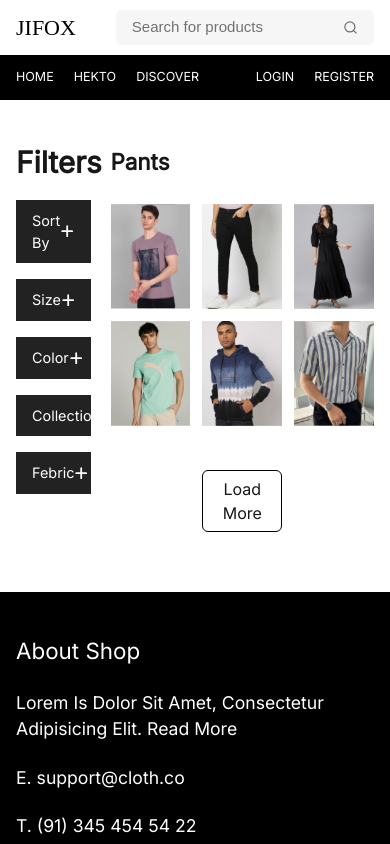
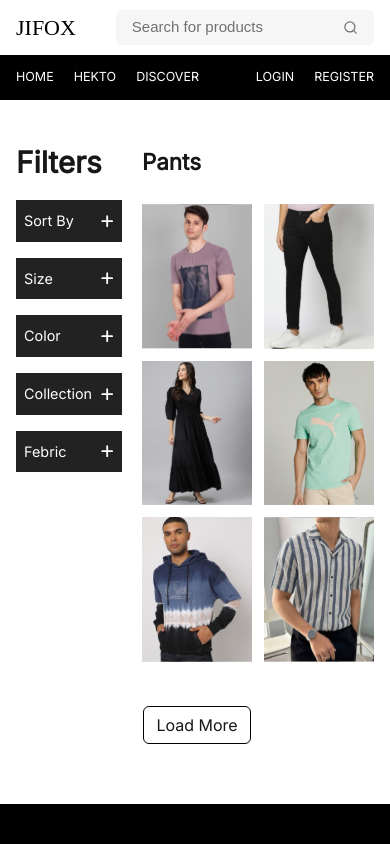
Before and after one commit to Rohit17112003/jifox, a Next.js app: page /browsecategories in a window 390 px wide. Shown: the top 844 px of the page. Built offline with nearby package versions, Linux system fonts and the light colour scheme; a web font is replaced by a local one.

Commit message:
currection of browser page

```diff
--- a/src/app/browsecategories/page.js
+++ b/src/app/browsecategories/page.js
@@ -46,63 +46,69 @@ const page = () => {
   ];
   const design = (
     <>
-      <div className="grid grid-cols-4 px-4 md:px-36 pt-10 md:gap-7 gap-5 items-center">
+      <div className="grid md:grid-cols-4 grid-cols-3 px-4 md:px-36 pt-10 md:gap-7 gap-5 items-center">
         <div className="col-span-1 flex flex-col gap-4 text-[0.9rem]">
           <h1 className="text-[1.85rem] font-semibold">Filters</h1>
         </div>
-        <div className="col-span-3 grid grid-cols-3 md:gap-5 gap-3 py-1 md:py-0">
+        <div className="md:col-span-3 col-span-2 grid md:grid-cols-3 grid-cols-2 md:gap-5 gap-3 py-1 md:py-0">
           <h1 className="text-[1.4rem] font-semibold">Pants</h1>
         </div>
       </div>
 
-      <div className="grid grid-cols-4 px-4 md:px-36 md:gap-7 gap-5 pt-4 pb-8">
+      <div className="grid md:grid-cols-4 grid-cols-3 px-4 md:px-36 md:gap-7 gap-5 pt-4 pb-8">
         <div className="col-span-1 flex flex-col gap-4 text-[0.9rem]">
-          <div className="flex justify-between items-center text-white bg-[#222222] px-4 py-2.5">
+          <div className="flex justify-between items-center text-white bg-[#222222] md:px-4 px-2 py-2.5">
             <p>Sort By</p>
             <span>
               <FaPlus />
             </span>
           </div>
-          <div className="flex justify-between items-center text-white bg-[#222222] px-4 py-2.5">
+          <div className="flex justify-between items-center text-white bg-[#222222] md:px-4 px-2 py-2.5">
             <p>Size</p>
             <span>
               <FaPlus />
             </span>
           </div>
-          <div className="flex justify-between items-center text-white bg-[#222222] px-4 py-2.5">
+          <div className="flex justify-between items-center text-white bg-[#222222] md:px-4 px-2 py-2.5">
             <p>Color</p>
             <span>
               <FaPlus />
             </span>
           </div>
-          <div className="flex justify-between items-center text-white bg-[#222222] px-4 py-2.5">
+          <div className="flex justify-between items-center text-white bg-[#222222] md:px-4 px-2 py-2.5">
             <p>Collection</p>
             <span>
               <FaPlus />
             </span>
           </div>
-          <div className="flex justify-between items-center text-white bg-[#222222] px-4 py-2.5">
+          <div className="flex justify-between items-center text-white bg-[#222222] md:px-4 px-2 py-2.5">
             <p>Febric</p>
             <span>
               <FaPlus />
             </span>
           </div>
         </div>
-        <div className="col-span-3 grid grid-cols-3 md:gap-5 gap-3 py-1 md:py-0">
+        <div className="md:col-span-3 col-span-2 grid md:grid-cols-3 grid-cols-2 md:gap-5 gap-3 py-1 md:py-0">
           {productList.map((items) => (
             <div key={items.id || index}>
               <img src={items.image} alt="cart" className="w-full h-full" />
             </div>
           ))}
           <div className="flex justify-center py-6">
-            <button className="hidden border border-black no-underline px-4 py-1.5 rounded-md mt-2  hover:bg-black hover:text-white">
+            <a
+              href="/"
+              className="md:hidden block border border-black no-underline px-3 py-1.5 rounded-md mt-2  hover:bg-black hover:text-white"
+            >
               Load More
-            </button>
+            </a>
           </div>
-           <div className="flex justify-center py-6">
-            <button className=" border border-black no-underline px-4 py-1.5 rounded-md mt-2  hover:bg-black hover:text-white">
+          <div className="flex justify-center py-6">
+            <a
+              href="/"
+              className=" md:block hidden border border-black no-underline px-4 py-1.5 rounded-md mt-2  hover:bg-black hover:text-white"
+            >
               Load More
-            </button>
+            </a>
           </div>
         </div>
       </div>
```
